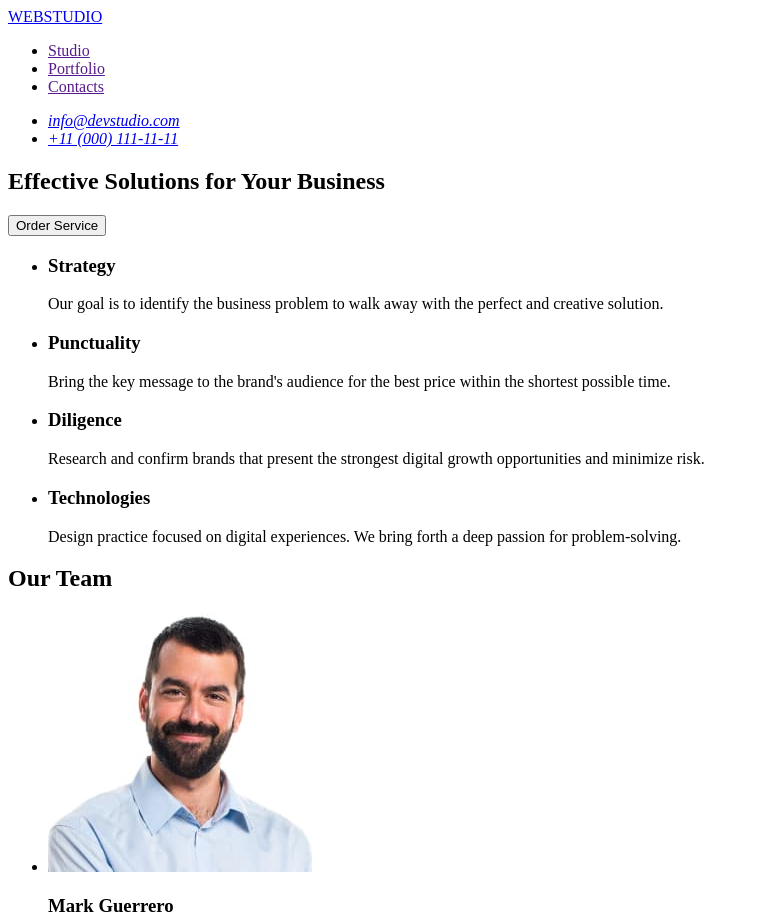
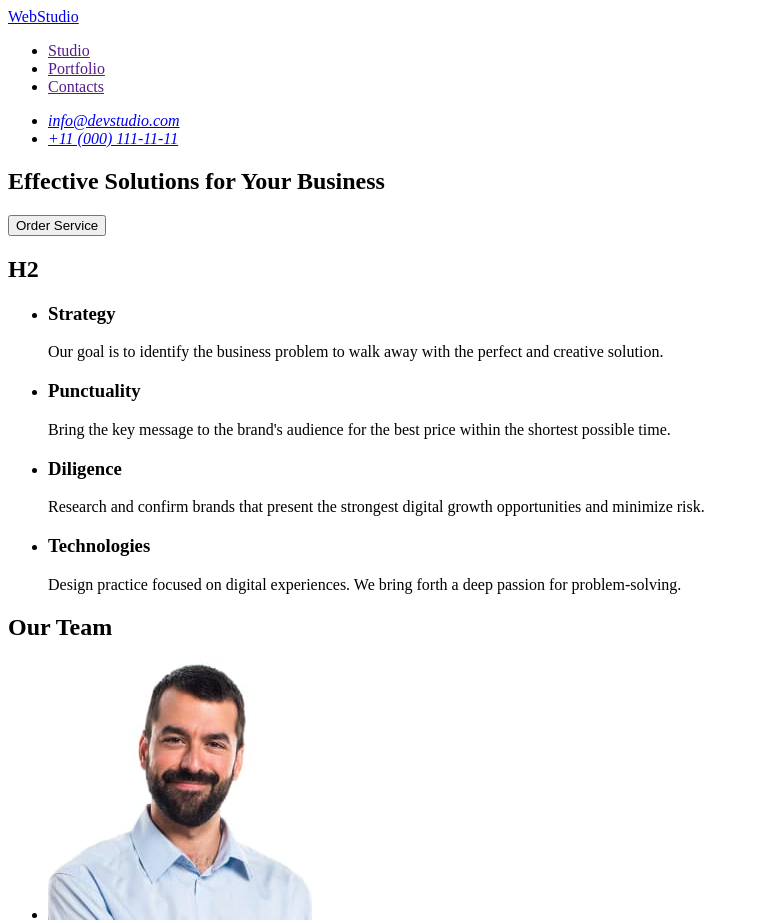
Before and after one commit to dementyana/goit-markup-hw-01, a plain HTML site: page index.html in a window 1280 px wide. Shown: the top 923 px of the page, without its empty margins (0-759 px from the left). Drawn offline with Linux system fonts and the light colour scheme.

Commit message:
update marcup

```diff
--- a/index.html
+++ b/index.html
@@ -8,8 +8,7 @@
   <body>
     <header>
       <nav>
-        <a href="./index.html">WEBSTUDIO</a>
-
+        <a href="./index.html">WebStudio</a>
         <ul>
           <li><a href="">Studio</a></li>
           <li><a href="">Portfolio</a></li>
@@ -36,6 +35,7 @@
       </section>
 
       <section>
+        <h2>H2</h2>
         <ul>
           <li>
             <h3>Strategy</h3>
@@ -116,7 +116,7 @@
     </main>
 
     <footer>
-      <a href="./index.html">WEBSTUDIO</a>
+      <a href="./index.html">WebStudio</a>
       <p>
         Increase the flow of customers and sales for your business with digital
         marketing & growth solutions.
```
